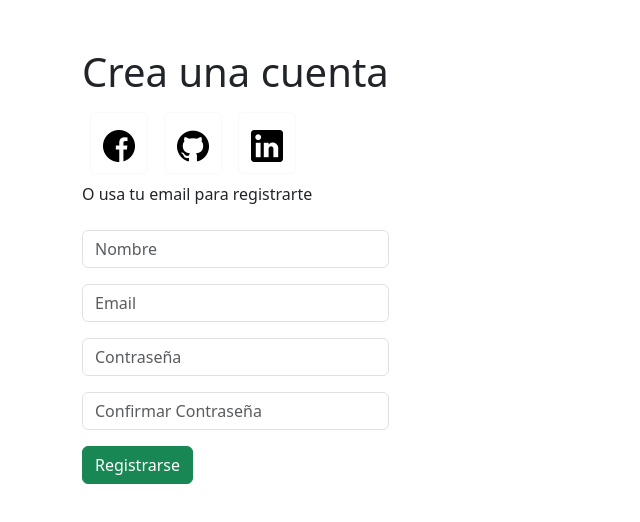
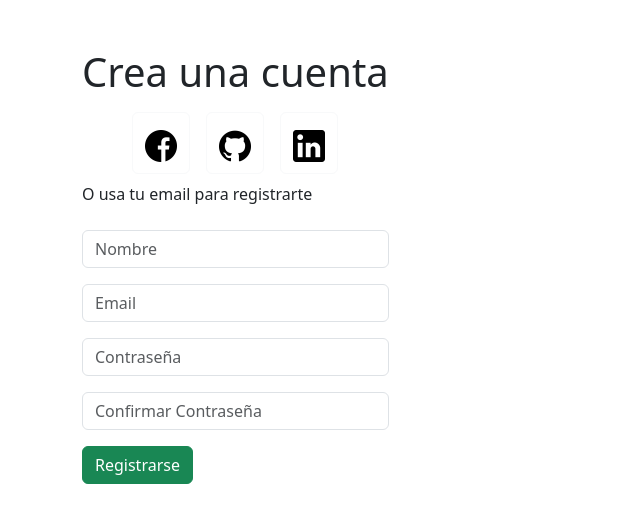
Before and after one commit to Jmunozi/formulario-registro-react, a React (Create React App) app: page / in a window 1280 px wide. Shown: the top 522 px of the page, without its empty margins (0-640 px from the left). Built offline with nearby package versions, Linux system fonts and the light colour scheme.

Commit message:
Update classnames

```diff
--- a/src/Registro.js
+++ b/src/Registro.js
@@ -8,12 +8,12 @@
   const [alertType, setAlertType] = useState('');
 
   const handleSocialButtonClick = (provider) => {
-    // Lógica para el registro rápido con redes sociales
+
     console.log('Registro rápido con ' + provider);
   };
 
   const handleFormSubmit = ({ nombre, email, password, confirmPassword }) => {
-    // Lógica para validar y procesar el formulario
+
     if (email && password && password === confirmPassword) {
       setAlertMessage('Registro exitoso');
       setAlertType('success');
@@ -24,17 +24,19 @@
   };
 
   const handleValidationError = (message) => {
-    // Llama a esta función para manejar los mensajes de validación
+
     setAlertMessage(message);
     setAlertType('danger');
   };
 
   return (
-    <div>
+    <div className='cajaregistro'>
       <h1>Crea una cuenta</h1>
+      <div className='d-flex justify-content-center align-items-center'>
       <SocialButton image="/images/facebook.png" onClick={() => handleSocialButtonClick('Facebook')} />
       <SocialButton image="/images/github.png" onClick={() => handleSocialButtonClick('GitHub')} />
       <SocialButton image="/images/linkedin.png" onClick={() => handleSocialButtonClick('LinkedIn')} />
+      </div>
       <p>O usa tu email para registrarte</p>
       <Formulario onSubmit={handleFormSubmit} onValidationError={handleValidationError} />
       <Alert message={alertMessage} type={alertType} />
```
